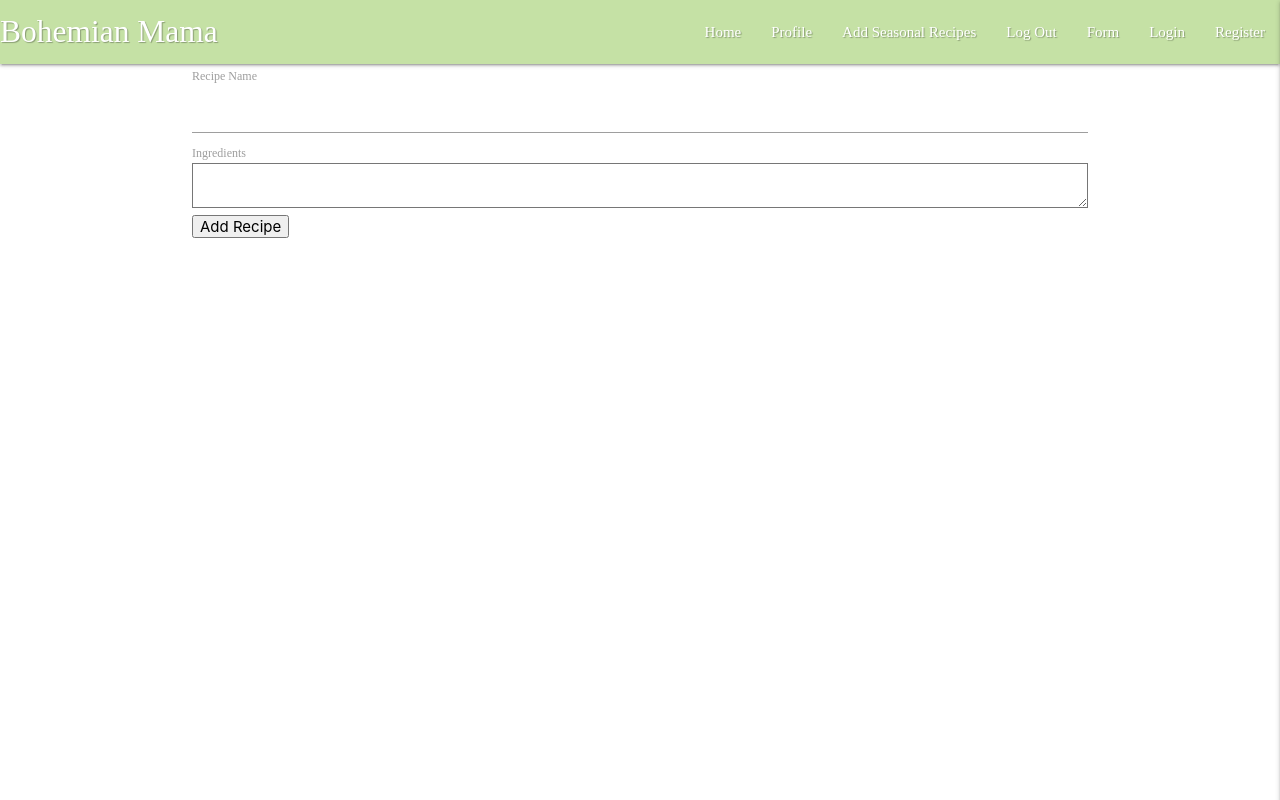
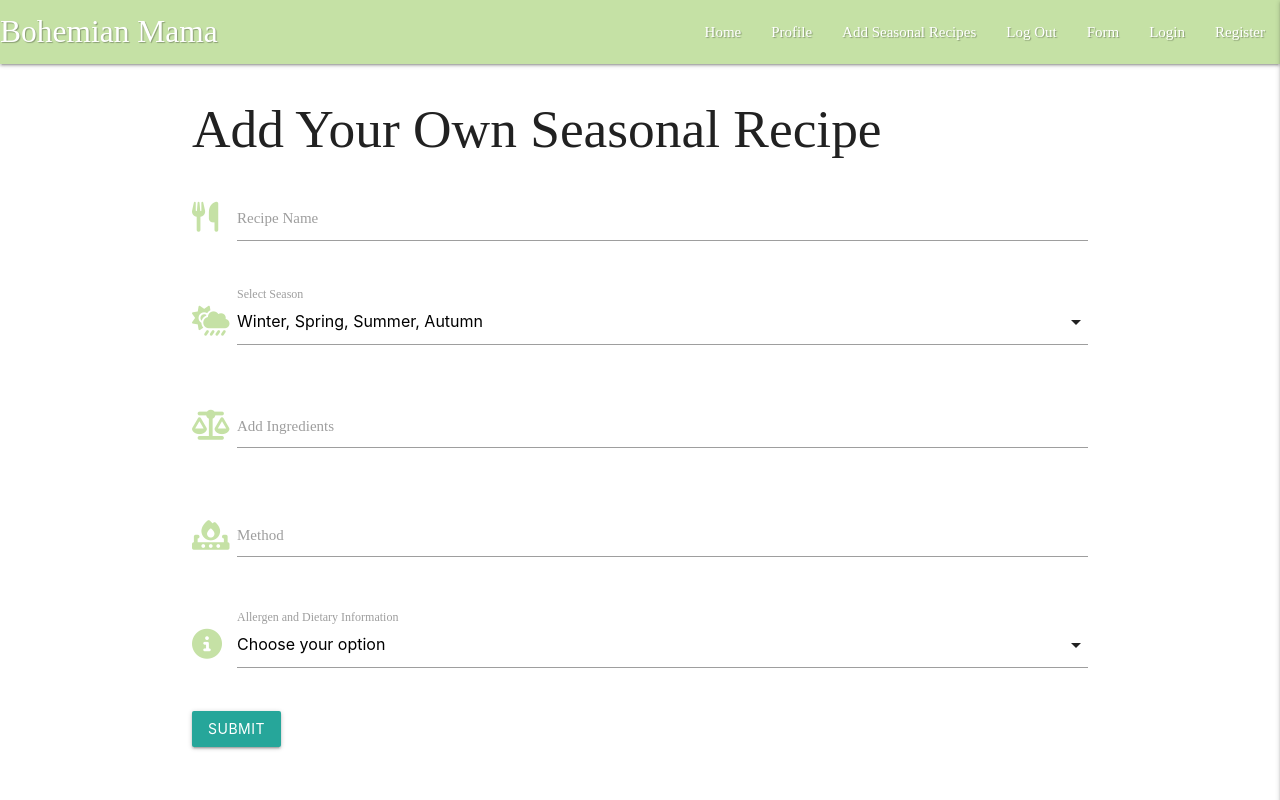
Before and after one commit to DomGambarini/bohemian-mama-pp3, a Flask app: page /add_recipe in a window 1280 px wide. Run offline with Flask 3, Linux system fonts and the light colour scheme; some libraries are stand-ins or nearby versions.

Commit message:
Add Materilaize framework to add-recipe.html

```diff
--- a/app.py
+++ b/app.py
@@ -6,7 +6,7 @@ from flask import (
 from flask_wtf import FlaskForm, RecaptchaField
 from wtforms.validators import InputRequired, Length
 from wtforms import (
-    StringField, PasswordField,
+    StringField, PasswordField, RadioField,
     SubmitField, SelectField, TextAreaField)
 from flask_pymongo import PyMongo
 from bson.objectid import ObjectId
@@ -20,8 +20,9 @@ app = Flask(__name__)
 app.config["MONGO_DBNAME"] = os.environ.get("MONGODB_NAME")
 app.config["MONGO_URI"] = os.environ.get("MONGO_URI")
 app.secret_key = os.environ.get("SECRET_KEY")
-app.config['RECAPTCHA_PUBLIC_KEY'] = '6LeYdEcpAAAAAIq77wMgXmKOUg0mHwwBEZsOpqaz'
-app.config['RECAPTCHA_PRIVATE_KEY'] = '6LeYdEcpAAAAAFwYIedtAWxJuB7BKfrnaMzJcC1_'
+app.config['RECAPTCHA_PUBLIC_KEY'] = os.environ.get("RECAPTCHA_PUBLIC_KEY")
+app.config['RECAPTCHA_PRIVATE_KEY'] = os.environ.get("RECAPTCHA_PRIVATE_KEY")
+
 
 mongo = PyMongo(app)
 
@@ -35,6 +36,7 @@ class addRecipe(FlaskForm):
     recipe_Name = StringField(
         'Recipe Name', validators=[InputRequired(), Length(min=4, max=40)])
     ingredients = TextAreaField('Ingredients', validators=[InputRequired()])
+    method = TextAreaField('Method', validators=[InputRequired()])
     submit = SubmitField('Add Recipe')
     recaptcha = RecaptchaField()
 
--- a/static/js/script.js
+++ b/static/js/script.js
@@ -1,3 +1,5 @@
 $(document).ready(function () {
   $(".sidenav").sidenav({edge: "right"});
+  $("select").formSelect();
+
 });
--- a/templates/add-recipe.html
+++ b/templates/add-recipe.html
@@ -1,16 +1,70 @@
 {% extends "base.html" %}
 {% block content %}
-<form method="POST" action="{{ url_for('add_recipe') }}" class="active">
+
+<h2>Add Your Own Seasonal Recipe</h2>
+<form class="col s12 m8 offset-m2" method="POST" action="{{ url_for('add_recipe') }}">
     {{ form.csrf_token }}
 
-    {{ form.recipe_Name.label }}
-    {{ form.recipe_Name }}
+<!-------Recipe Name------->
+<div class="row">
+    <div class="input-field col s12">
+        <i class="fa-solid fa-utensils prefix light-green-text text-lighten-3"></i>
+        <input id="icon_prefix" type="text" class="validate">
+        <label for="icon_prefix">Recipe Name</label>
+    </div>
+</div>
 
-    {{ form.ingredients.label }}
-    {{ form.ingredients }}
+<!-------Select Season------->
+<div class="row">
+    <div class="input-field col s12">
+        <i class="fa-solid fa-cloud-sun-rain prefix light-green-text text-lighten-3"></i>
+        <select>
+            <option value="" disabled selected>Winter, Spring, Summer, Autumn</option>
+            <option value="1">Winter</option>
+            <option value="2">Spring</option>
+            <option value="3">Summer</option>
+            <option value="3">Autumn</option>
+        </select>
+        <label>Select Season</label>
+    </div>
+</div>
 
-    {{ form.recaptcha }}
-    {{ form.submit }}
+<!-------Ingredients------->
+<div class="row">
+    <div class="input-field col s12">
+        <i class="fa-solid fa-scale-balanced prefix light-green-text text-lighten-3"></i>
+        <textarea id="icon_prefix2" class="materialize-textarea"></textarea>
+        <label for="icon_prefix2">Add Ingredients</label>
+    </div>
+</div>
+
+<!-------Method------->
+<div class="row">
+    <div class="input-field col s12">
+        <i class="fa-solid fa-fire-burner prefix light-green-text text-lighten-3"></i>
+        <textarea id="icon_prefix2" class="materialize-textarea"></textarea>
+        <label for="icon_prefix2">Method</label>
+    </div>
+</div>
+
+<!-------Select Allergen and Dietary Needs------->
+<div class="row">
+<div class="input-field col s12">
+    <i class="fa-solid fa-circle-info prefix light-green-text text-lighten-3"></i>
+    <select multiple>
+        <option value="" disabled selected>Choose your option</option>
+        <option value="1">Suitable for vegetarian</option>
+        <option value="2">Contains nuts</option>
+        <option value="3">Contains gluten</option>
+        <option value="3">Suitable for vegans</option>
+    </select>
+    <label>Allergen and Dietary Information</label>
+</div>
+</div>
+
+     {{ form.recaptcha }}
+
+<button class="btn waves-effect waves-light" type="submit" name="action">Submit</button>
 
 
 </form>
```
Also changed, not shown: static/css/style.css (line endings or trailing spaces).
